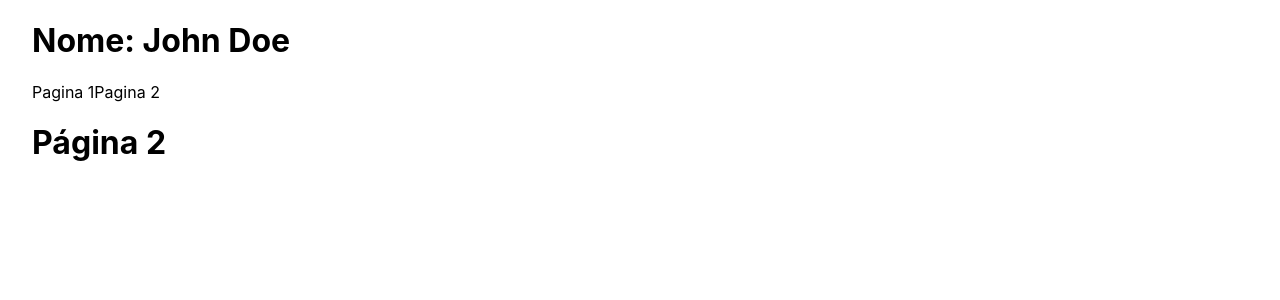
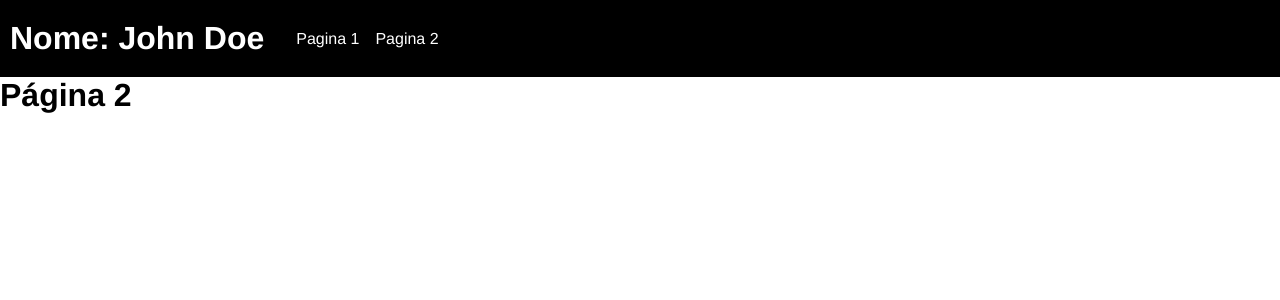
Before and after one commit to brunoapollon/next-project, a Next.js app: page /paginaDois in a window 1280 px wide. Shown: the top 300 px of the page. Built offline with nearby package versions, Linux system fonts and the light colour scheme.

Commit message:
adicionando estilização

```diff
--- a/src/components/Navbar.jsx
+++ b/src/components/Navbar.jsx
@@ -1,6 +1,8 @@
 import Link from "next/link";
 
 import { useEffect, useState } from "react";
+
+import styles from "../styles/Navbar.module.css";
 
 const fetcher = async (url) => {
   const res = await fetch(url);
@@ -24,13 +26,19 @@ export default function Navbar() {
 
   return (
     <div>
+      <ul className={styles.navbar}>
         <h1>Nome: {name}</h1>
+        <li>
           <Link href="/paginaUm">
             <a>Pagina 1</a>
           </Link>
+        </li>
+        <li>
           <Link href="/paginaDois">
             <a>Pagina 2</a>
           </Link>
+        </li>
+      </ul>
     </div>
   );
 }
--- a/src/pages/index.js
+++ b/src/pages/index.js
@@ -1,10 +1,8 @@
-import styles from "../styles/Home.module.css";
-
 import Link from "next/link";
 
 export default function Home() {
   return (
-    <div className={styles.container}>
+    <div>
       <Link href="/paginaUm">
         <a>Pagina 1</a>
       </Link>
--- a/src/pages/paginaDois.js
+++ b/src/pages/paginaDois.js
@@ -1,10 +1,8 @@
-import styles from "../styles/Home.module.css";
-
 import Navbar from "../components/Navbar";
 
 export default function PaginaDois() {
   return (
-    <div className={styles.container}>
+    <div>
       <Navbar />
       <h1>Página 2</h1>
     </div>
--- a/src/pages/paginaUm.js
+++ b/src/pages/paginaUm.js
@@ -1,10 +1,8 @@
-import styles from "../styles/Home.module.css";
-
 import Navbar from "../components/Navbar";
 
 export default function PaginaUm() {
   return (
-    <div className={styles.container}>
+    <div>
       <Navbar />
       <h1>Página 1</h1>
     </div>
--- a/src/styles/Home.module.css
+++ /dev/null
@@ -1,116 +0,0 @@
-.container {
-  padding: 0 2rem;
-}
-
-.main {
-  min-height: 100vh;
-  padding: 4rem 0;
-  flex: 1;
-  display: flex;
-  flex-direction: column;
-  justify-content: center;
-  align-items: center;
-}
-
-.footer {
-  display: flex;
-  flex: 1;
-  padding: 2rem 0;
-  border-top: 1px solid #eaeaea;
-  justify-content: center;
-  align-items: center;
-}
-
-.footer a {
-  display: flex;
-  justify-content: center;
-  align-items: center;
-  flex-grow: 1;
-}
-
-.title a {
-  color: #0070f3;
-  text-decoration: none;
-}
-
-.title a:hover,
-.title a:focus,
-.title a:active {
-  text-decoration: underline;
-}
-
-.title {
-  margin: 0;
-  line-height: 1.15;
-  font-size: 4rem;
-}
-
-.title,
-.description {
-  text-align: center;
-}
-
-.description {
-  margin: 4rem 0;
-  line-height: 1.5;
-  font-size: 1.5rem;
-}
-
-.code {
-  background: #fafafa;
-  border-radius: 5px;
-  padding: 0.75rem;
-  font-size: 1.1rem;
-  font-family: Menlo, Monaco, Lucida Console, Liberation Mono, DejaVu Sans Mono,
-    Bitstream Vera Sans Mono, Courier New, monospace;
-}
-
-.grid {
-  display: flex;
-  align-items: center;
-  justify-content: center;
-  flex-wrap: wrap;
-  max-width: 800px;
-}
-
-.card {
-  margin: 1rem;
-  padding: 1.5rem;
-  text-align: left;
-  color: inherit;
-  text-decoration: none;
-  border: 1px solid #eaeaea;
-  border-radius: 10px;
-  transition: color 0.15s ease, border-color 0.15s ease;
-  max-width: 300px;
-}
-
-.card:hover,
-.card:focus,
-.card:active {
-  color: #0070f3;
-  border-color: #0070f3;
-}
-
-.card h2 {
-  margin: 0 0 1rem 0;
-  font-size: 1.5rem;
-}
-
-.card p {
-  margin: 0;
-  font-size: 1.25rem;
-  line-height: 1.5;
-}
-
-.logo {
-  height: 1em;
-  margin-left: 0.5rem;
-}
-
-@media (max-width: 600px) {
-  .grid {
-    width: 100%;
-    flex-direction: column;
-  }
-}
--- /dev/null
+++ b/src/styles/Navbar.module.css
@@ -0,0 +1,21 @@
+.navbar {
+  display: flex;
+  background-color: #000;
+  padding: 20px 10px;
+  align-items: center;
+}
+
+.navbar h1 {
+  color: #fff;
+  margin-right: 1em;
+}
+
+.navbar a {
+  color: #fff;
+  margin-right: 1em;
+  text-decoration: none;
+  transition: 0.3s;
+}
+.navbar a:hover {
+  color: #999;
+}
--- a/src/styles/globals.css
+++ b/src/styles/globals.css
@@ -1,16 +1,14 @@
-html,
-body {
+* {
+  margin: 0;
   padding: 0;
-  margin: 0;
-  font-family: -apple-system, BlinkMacSystemFont, Segoe UI, Roboto, Oxygen,
-    Ubuntu, Cantarell, Fira Sans, Droid Sans, Helvetica Neue, sans-serif;
+  font-family: Helvetica;
 }
 
-a {
-  color: inherit;
-  text-decoration: none;
+body {
+  width: 100vw;
+  height: 100vh;
 }
 
-* {
-  box-sizing: border-box;
+ul {
+  list-style: none;
 }
```
Lines whose indentation alone changed are shown as unchanged.
